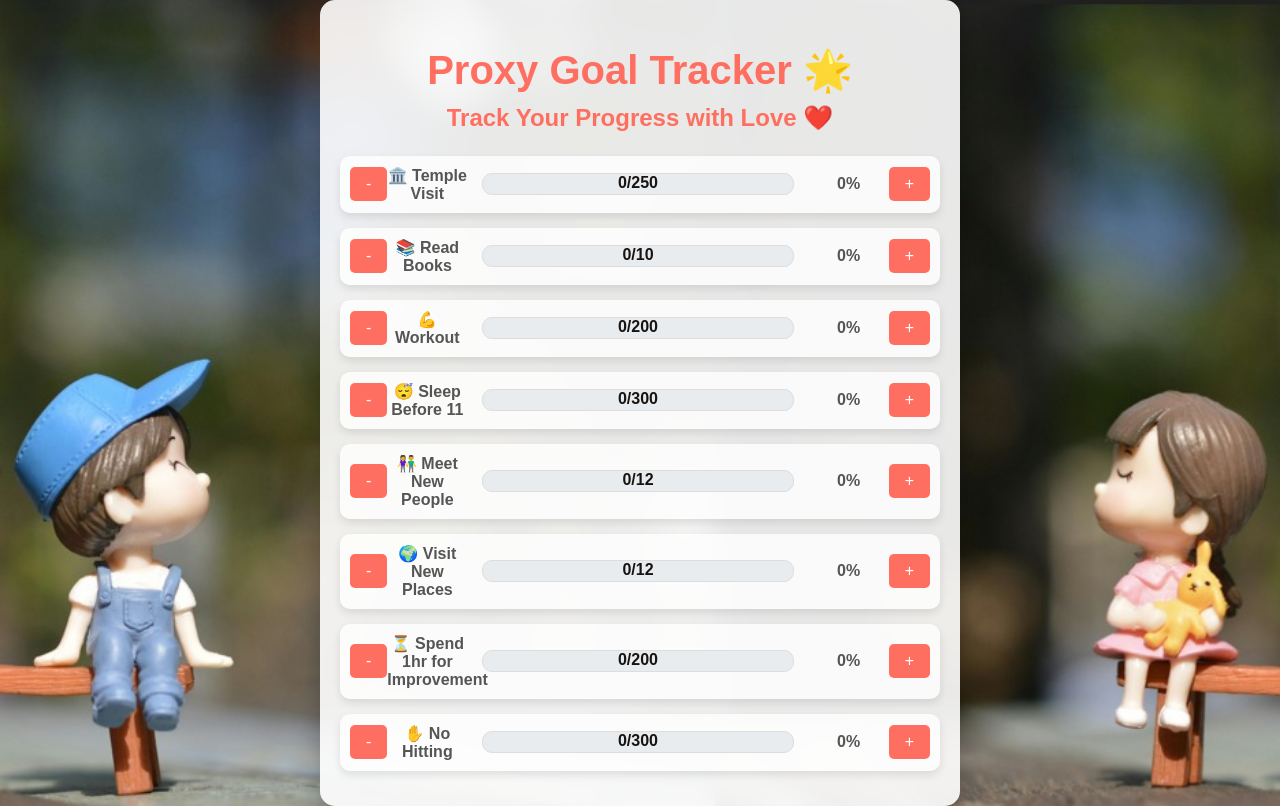
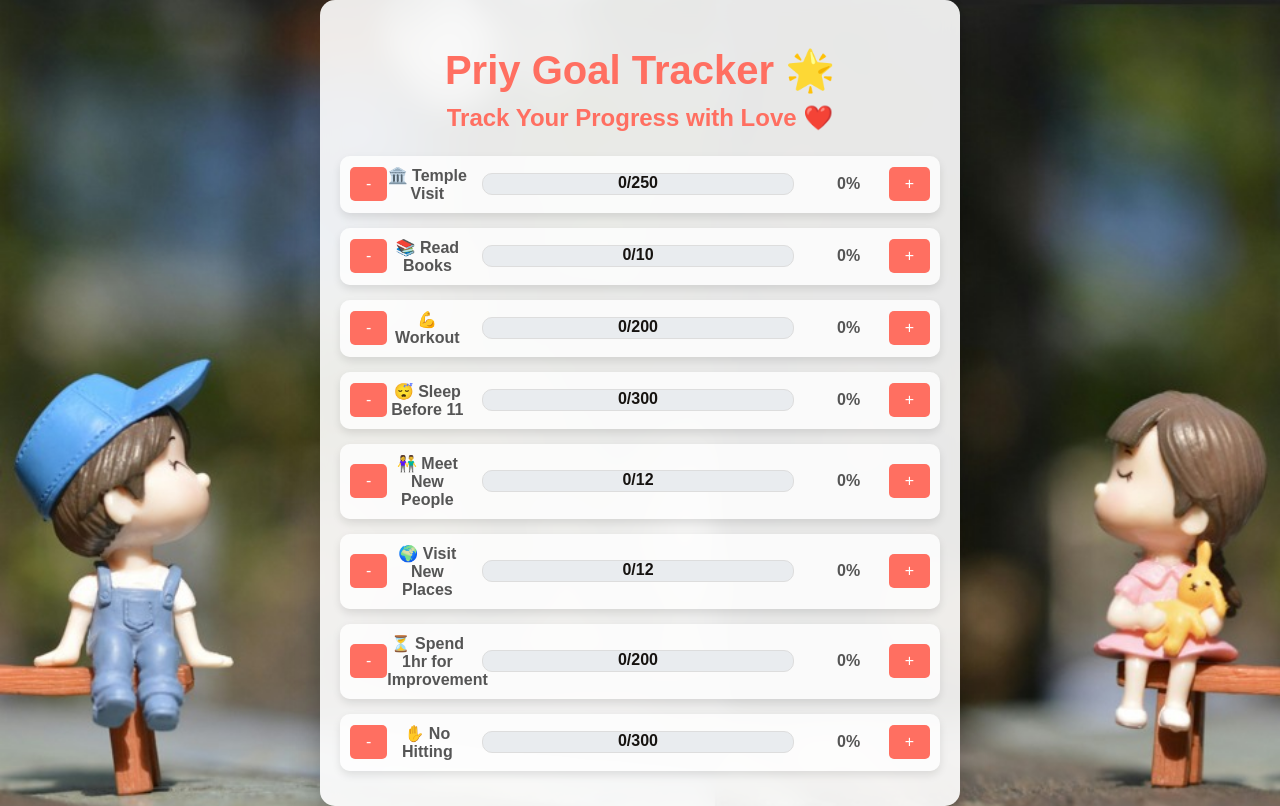
Before and after one commit to kei-kiyo/priy, a plain HTML site: page index.html in a window 1280 px wide. Drawn offline with Linux system fonts and the light colour scheme.

Commit message:
Update index.html

```diff
--- a/index.html
+++ b/index.html
@@ -3,7 +3,7 @@
 <head>
     <meta charset="UTF-8">
     <meta name="viewport" content="width=device-width, initial-scale=1.0">
-    <title>Proxy Goal Tracker 🌟</title>
+    <title>Priy Goal Tracker 🌟</title>
     <style>
         body {
             font-family: 'Arial', sans-serif;
@@ -117,7 +117,7 @@
 </head>
 <body>
     <div class="container">
-        <h1>Proxy Goal Tracker 🌟</h1>
+        <h1>Priy Goal Tracker 🌟</h1>
         <h3>Track Your Progress with Love ❤️</h3>
 
         <!-- Task Boxes -->
```
